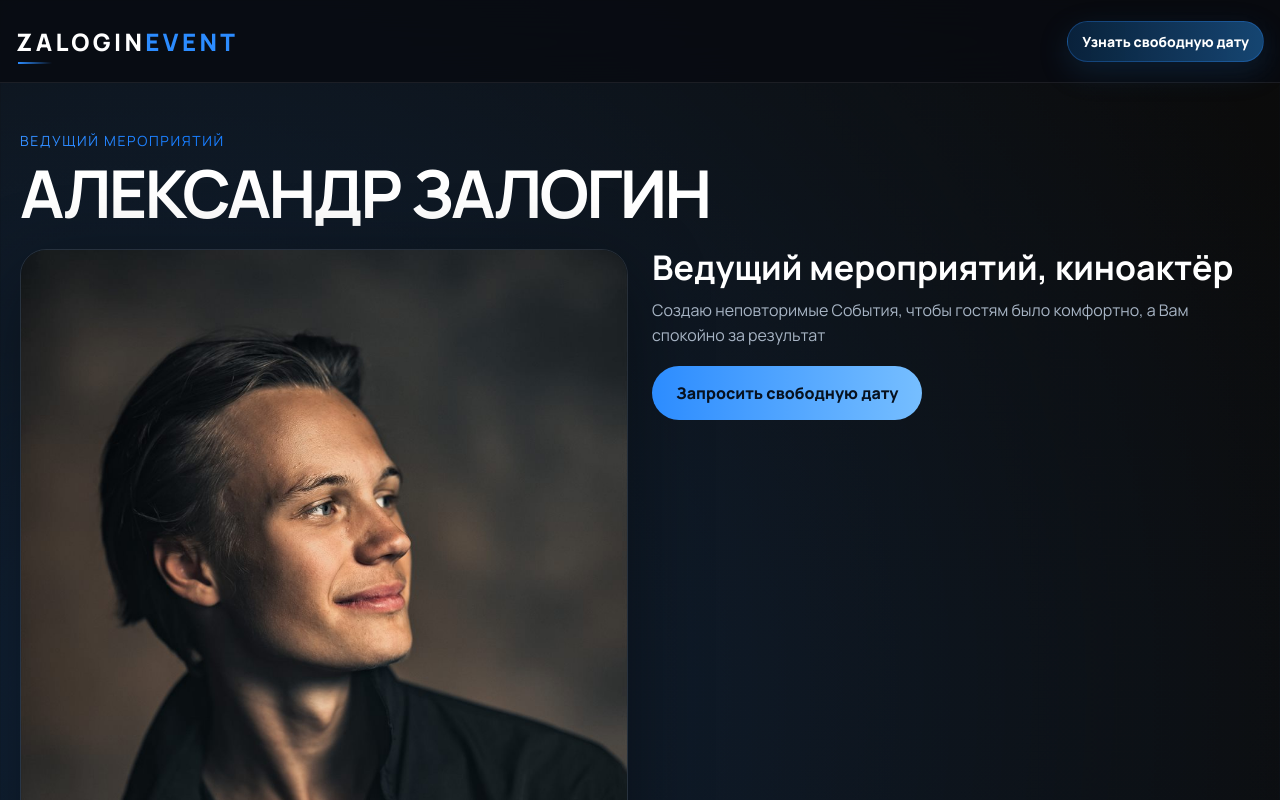
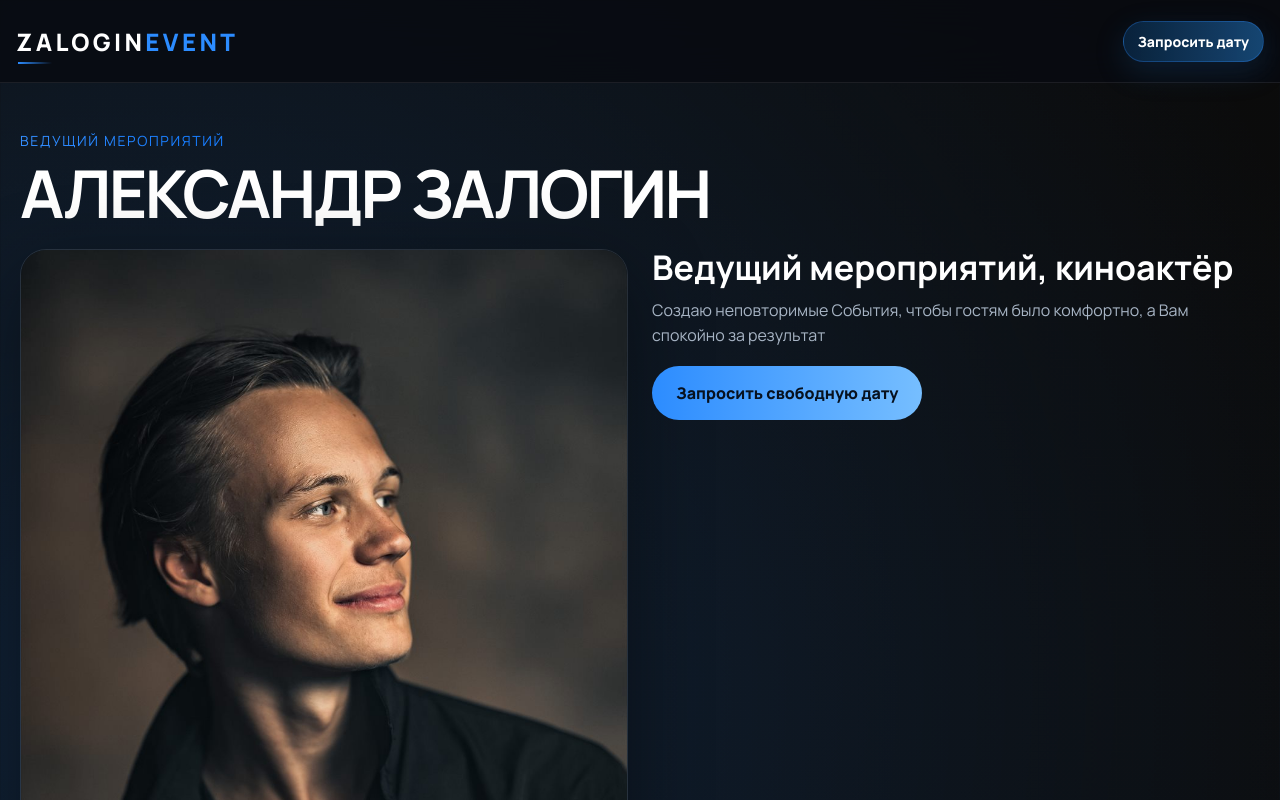
Before and after one commit to kosdem04/alexander-zalogin-event, a React (Vite) app: page / in a window 1280 px wide. Shown: the top 800 px of the page. Built offline with nearby package versions, Linux system fonts and the light colour scheme.

Commit message:
Изменил текст кнопки в хэдере

```diff
--- a/src/components/Header.jsx
+++ b/src/components/Header.jsx
@@ -11,7 +11,7 @@ export default function Header() {
         </NavLink>
 
         <a href="/#lead" className={styles.cta}>
-          Узнать свободную дату
+          Запросить дату
         </a>
       </div>
     </header>
```
